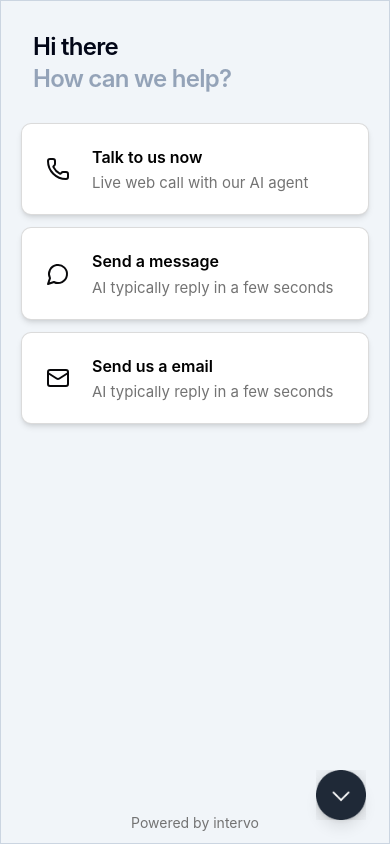
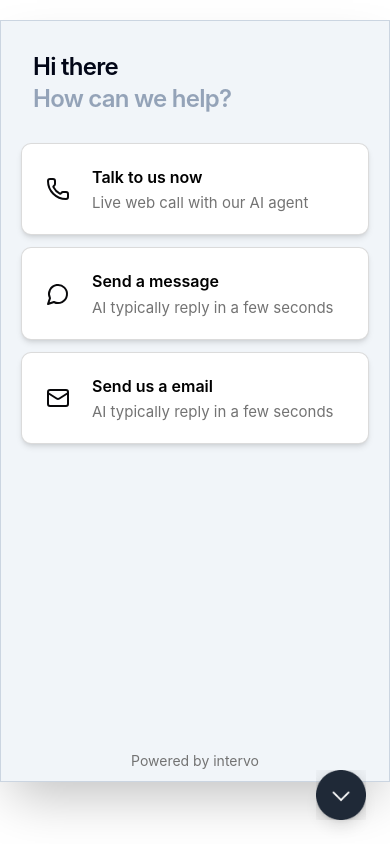
Before and after one commit to Intervo-ai/intervo-widget, a React (Vite) app: page / in a window 390 px wide. Both pictures are taken after a click on the button 341 px from the left and 795 px from the top of the page. Built offline with nearby package versions, Linux system fonts and the light colour scheme.

Commit message:
responsiveness edit 1

```diff
--- a/src/App.jsx
+++ b/src/App.jsx
@@ -1,5 +1,6 @@
 "use client";
-import React, { useCallback, useEffect } from "react";
+import React, { useCallback, useEffect, useState } from "react";
+import PropTypes from "prop-types";
 import DefaultIcon from "@/assets/widgetDefault.png";
 import ActiveIcon from "@/assets/widgetActive.png";
 import Start from "./Start";
@@ -8,9 +9,54 @@ import Call from "./Call";
 import DataCollection from "./DataCollection";
 import { useWidget, WidgetProvider } from "@/context/WidgetContext";
 
-const Page = ({ widgetId }) => {
+const Page = () => {
   const { isOpen, setIsOpen, activeComponent, setActiveComponent, contact } =
     useWidget();
+  const [widgetHeight, setWidgetHeight] = useState("643px");
+  const [widgetPosition, setWidgetPosition] = useState({});
+  const [shouldHidePoweredBy, setShouldHidePoweredBy] = useState(false);
+
+  // Function to update widget dimensions based on viewport
+  const updateWidgetDimensions = useCallback(() => {
+    const viewportHeight = window.innerHeight;
+    const isMobile = window.innerWidth < 768;
+    const buttonSize = 62; // 50px icon + margin
+
+    // Check if height is constrained enough to hide "Powered by" text
+    const isHeightConstrained = viewportHeight < 560;
+    setShouldHidePoweredBy(isHeightConstrained);
+
+    if (isMobile) {
+      // On mobile, use full height with a small margin at the top
+      const topMargin = 20; // 20px margin from the top
+      const newHeight = viewportHeight - topMargin - buttonSize;
+      setWidgetHeight(`${newHeight}px`);
+      setWidgetPosition({ top: `${topMargin}px`, bottom: "auto" });
+    } else {
+      // On desktop, use default height unless viewport is too small
+      const defaultHeight = 643;
+      const minMarginTop = 30; // Minimum margin from the top
+
+      if (viewportHeight < defaultHeight + minMarginTop + 24) {
+        // 24px for bottom margin
+        const newHeight = viewportHeight - minMarginTop - 24;
+        setWidgetHeight(`${newHeight}px`);
+      } else {
+        setWidgetHeight("643px"); // Default height for desktop
+      }
+      setWidgetPosition({}); // Reset position for desktop (will use default bottom-24)
+    }
+  }, []);
+
+  // Update dimensions on mount and when window resizes
+  useEffect(() => {
+    updateWidgetDimensions();
+    window.addEventListener("resize", updateWidgetDimensions);
+
+    return () => {
+      window.removeEventListener("resize", updateWidgetDimensions);
+    };
+  }, [updateWidgetDimensions]);
 
   useEffect(() => {
     console.log("mounting widget");
@@ -18,6 +64,7 @@ const Page = ({ widgetId }) => {
       console.log("Unmounting widget");
     };
   }, []);
+
   const renderComponent = useCallback(() => {
     console.log("rerendering renderComponent", activeComponent);
     if (activeComponent !== "main" && !contact.collected) {
@@ -38,20 +85,37 @@ const Page = ({ widgetId }) => {
       case "main":
       default:
         return (
-          <Start onCardClick={(component) => setActiveComponent(component)} />
+          <Start
+            onCardClick={(component) => setActiveComponent(component)}
+            hidePoweredBy={shouldHidePoweredBy}
+          />
         );
     }
-  }, [activeComponent, setActiveComponent]);
+  }, [activeComponent, setActiveComponent, contact, shouldHidePoweredBy]);
 
+  const widgetStyle = {
+    height: widgetHeight,
+    ...widgetPosition,
+  };
+
+  // Make sure the button isn't covered by the widget
+  // The widget should be positioned to leave space for the button
   return (
     <div className="relative">
       {isOpen && (
-        <div className="fixed bottom-0 right-0 w-full h-full md:bottom-24 md:right-8 md:w-[432px] md:h-[643px] bg-slate-100 border border-slate-300 rounded-none md:rounded-[18px] shadow-2xl flex flex-col">
+        <div
+          className="fixed w-full md:w-[432px] bg-slate-100 border border-slate-300 rounded-none md:rounded-[18px] shadow-2xl flex flex-col z-40"
+          style={{
+            ...widgetStyle,
+            right: window.innerWidth < 768 ? "0" : "8px",
+            bottom: window.innerWidth < 768 ? "70px" : "84px", // Leave space for the button
+          }}
+        >
           {renderComponent()}
         </div>
       )}
 
-      {/* Toggle Button */}
+      {/* Toggle Button - now has higher z-index to always be clickable */}
       <button
         onClick={() => setIsOpen(!isOpen)}
         className="fixed bottom-6 right-6 z-50 rounded-full shadow-lg transition-all bg-transparent border-none p-0 focus:outline-none focus:ring-0"
@@ -74,4 +138,8 @@ const App = ({ widgetId }) => {
   );
 };
 
+App.propTypes = {
+  widgetId: PropTypes.string.isRequired,
+};
+
 export default App;
--- a/src/Start.jsx
+++ b/src/Start.jsx
@@ -1,6 +1,7 @@
 import { Mail, MessageCircle, Phone } from "lucide-react";
+import PropTypes from "prop-types";
 
-const Main = ({ onCardClick }) => {
+const Main = ({ onCardClick, hidePoweredBy = false }) => {
   return (
     <>
       <div className="pt-[30px] px-8 pb-[22px] h-full max-h-[110px] rounded-t-[18px] flex flex-col leading-8 text-2xl font-semibold -tracking-[0.75px]">
@@ -55,12 +56,19 @@ const Main = ({ onCardClick }) => {
             </div>
           </div>
         </div>
-        <div className="text-neutral-500 font-inter text-sm leading-4 text-center">
-          Powered by intervo
-        </div>
+        {!hidePoweredBy && (
+          <div className="text-neutral-500 font-inter text-sm leading-4 text-center">
+            Powered by intervo
+          </div>
+        )}
       </div>
     </>
   );
 };
 
+Main.propTypes = {
+  onCardClick: PropTypes.func.isRequired,
+  hidePoweredBy: PropTypes.bool,
+};
+
 export default Main;
```
